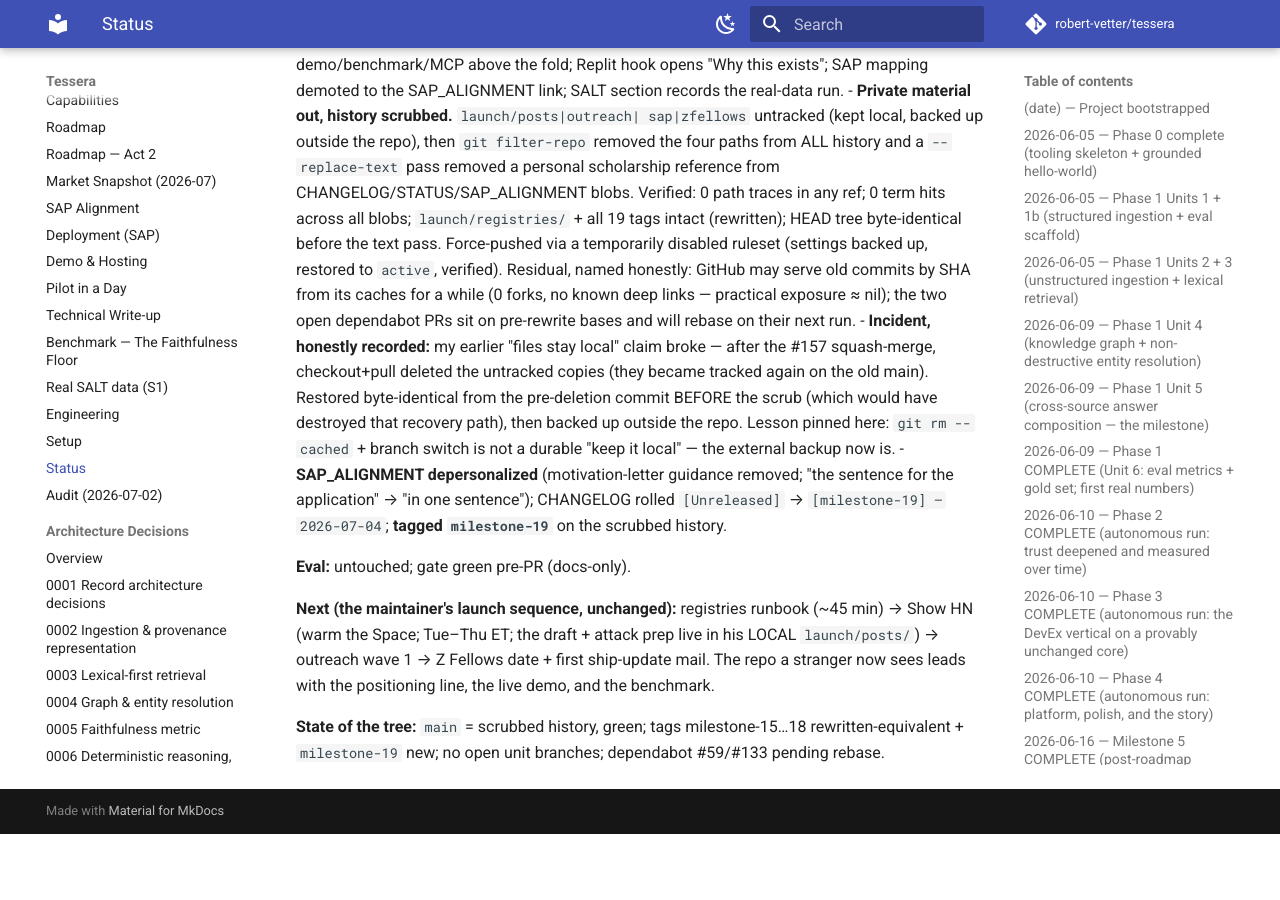
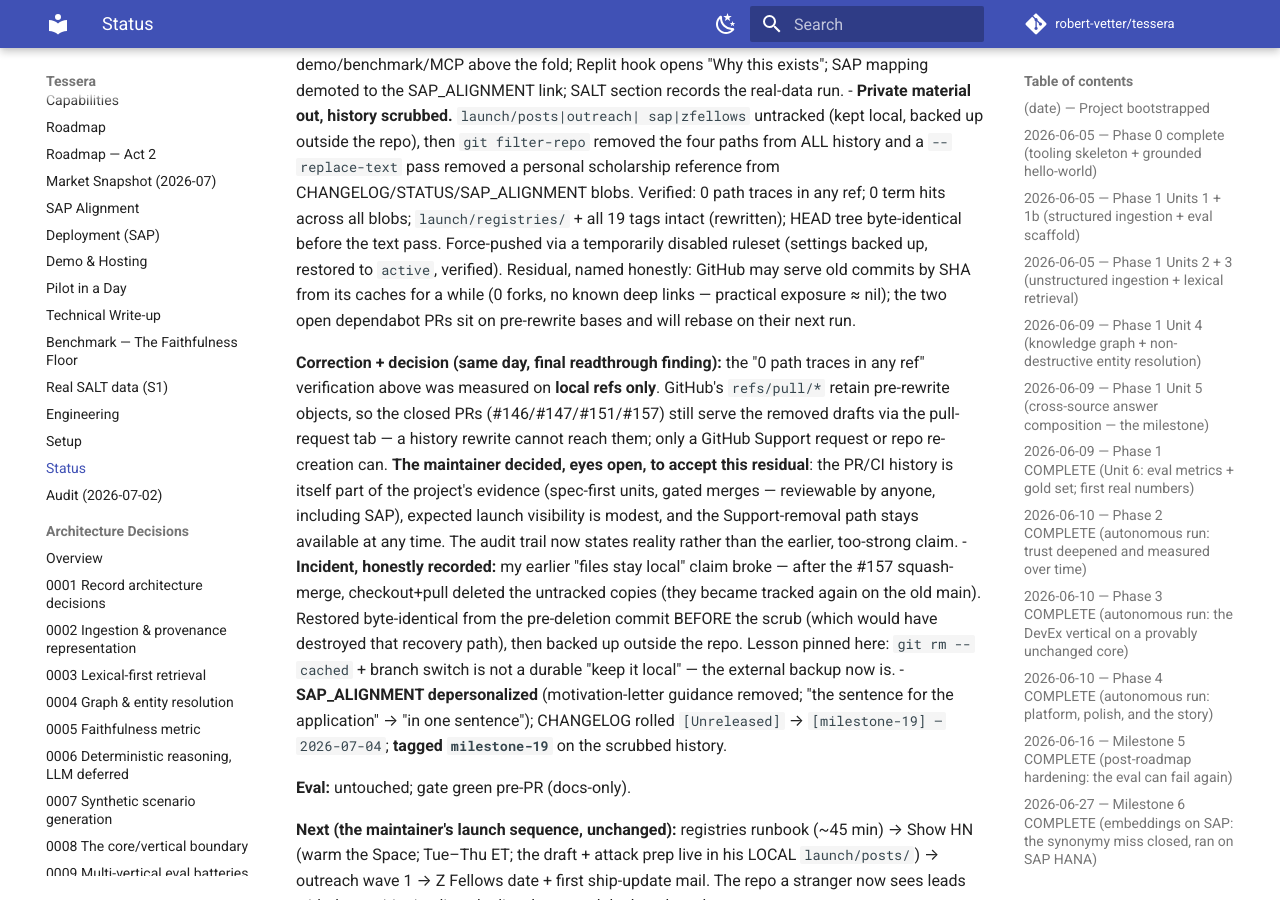
Before and after one commit to robert-vetter/tessera, an MkDocs documentation site: the page built from docs/STATUS.md, in a window 1280 px wide and 900 px high, scrolled down 50275 px. Built offline with MkDocs 1.6.1 and Material for MkDocs 9.7.7, drawn with Linux system fonts in a browser that asks for light colours; comment, search, counter and statistics services are not loaded; before the commit the page ends 51109 px from its top, so only the background shows below that.

Commit message:
docs: correct the scrub verification claim — PR refs residual, accepted (#160)
The '0 path traces in any ref' claim was measured on local refs only;
GitHub's refs/pull/* still serve the pre-rewrite drafts on the closed
PRs. Recorded as a same-day correction with the maintainer's eyes-open
decision to accept it: the PR/CI history is itself evidence of the
working discipline (an asset for review), launch visibility
expectations are modest, and the GitHub-Support removal path remains
available. The journal states reality.

Co-authored-by: Claude Fable 5 <noreply@anthropic.com>

```diff
--- a/docs/STATUS.md
+++ b/docs/STATUS.md
@@ -2509,6 +2509,19 @@ exactly one Show HN post; broadcast channels are optional).
   serve old commits by SHA from its caches for a while (0 forks, no
   known deep links — practical exposure ≈ nil); the two open dependabot
   PRs sit on pre-rewrite bases and will rebase on their next run.
+
+  **Correction + decision (same day, final readthrough finding):** the
+  "0 path traces in any ref" verification above was measured on **local
+  refs only**. GitHub's `refs/pull/*` retain pre-rewrite objects, so the
+  closed PRs (#146/#147/#151/#157) still serve the removed drafts via
+  the pull-request tab — a history rewrite cannot reach them; only a
+  GitHub Support request or repo re-creation can. **The maintainer
+  decided, eyes open, to accept this residual**: the PR/CI history is
+  itself part of the project's evidence (spec-first units, gated merges
+  — reviewable by anyone, including SAP), expected launch visibility is
+  modest, and the Support-removal path stays available at any time. The
+  audit trail now states reality rather than the earlier, too-strong
+  claim.
 - **Incident, honestly recorded:** my earlier "files stay local" claim
   broke — after the #157 squash-merge, checkout+pull deleted the
   untracked copies (they became tracked again on the old main). Restored
```
